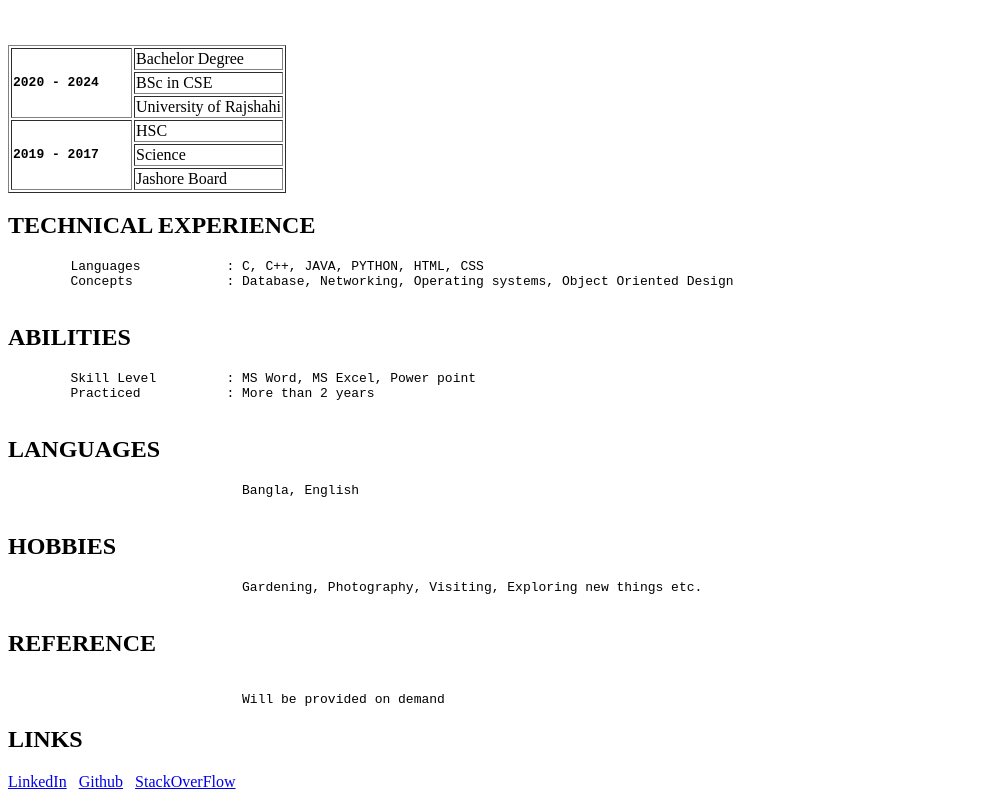
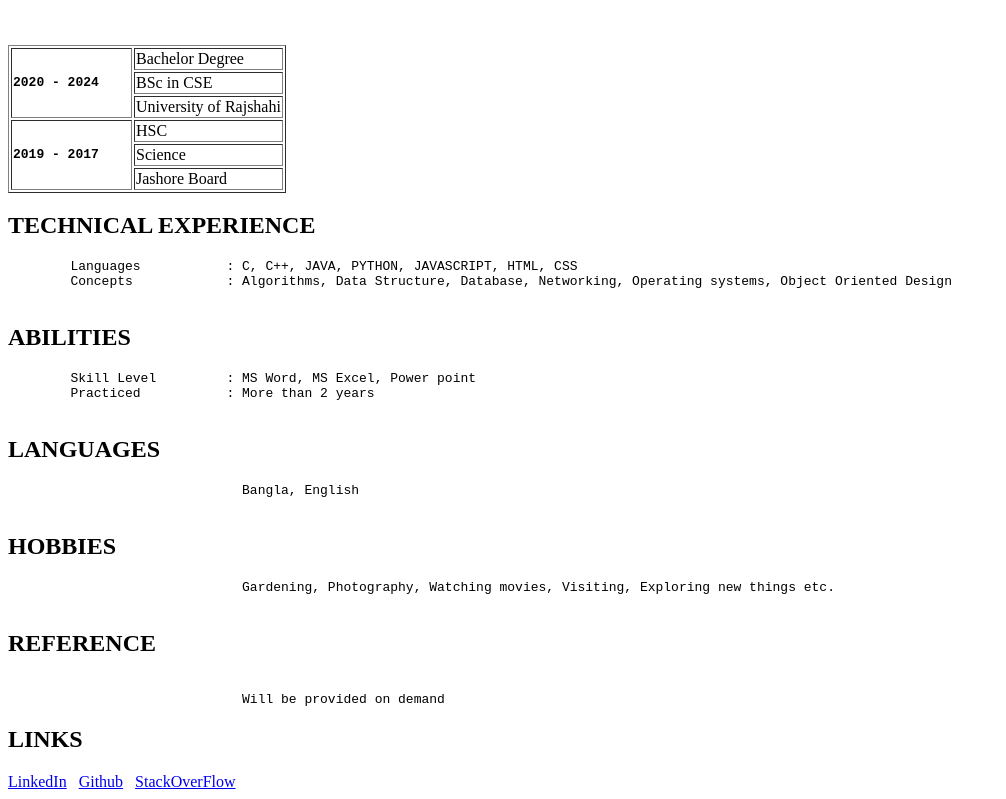
Before and after one commit to Zannatul-Naim/Zannatul-Naim.github.io, a plain HTML site: page index.htm in a window 1280 px wide. Shown: the part 472-1271 px from the top of the page, without its empty margins (0-1006 px from the left). Drawn offline with Linux system fonts and the light colour scheme.

Commit message:
Update index.htm

```diff
--- a/index.htm
+++ b/index.htm
@@ -43,8 +43,8 @@
 </table>
 <h2>TECHNICAL EXPERIENCE</h2>
       <pre>
-        Languages           : C, C++, JAVA, PYTHON, HTML, CSS
-        Concepts            : Database, Networking, Operating systems, Object Oriented Design
+        Languages           : C, C++, JAVA, PYTHON, JAVASCRIPT, HTML, CSS
+        Concepts            : Algorithms, Data Structure, Database, Networking, Operating systems, Object Oriented Design
       </pre>
 <h2>ABILITIES</h2>
       <pre>
@@ -57,7 +57,7 @@
         </pre>
 <h2>HOBBIES</h2>
         <pre>
-                              Gardening, Photography, Visiting, Exploring new things etc.
+                              Gardening, Photography, Watching movies, Visiting, Exploring new things etc.
         </pre>
 <h2>REFERENCE</h2>
 <pre>
```
